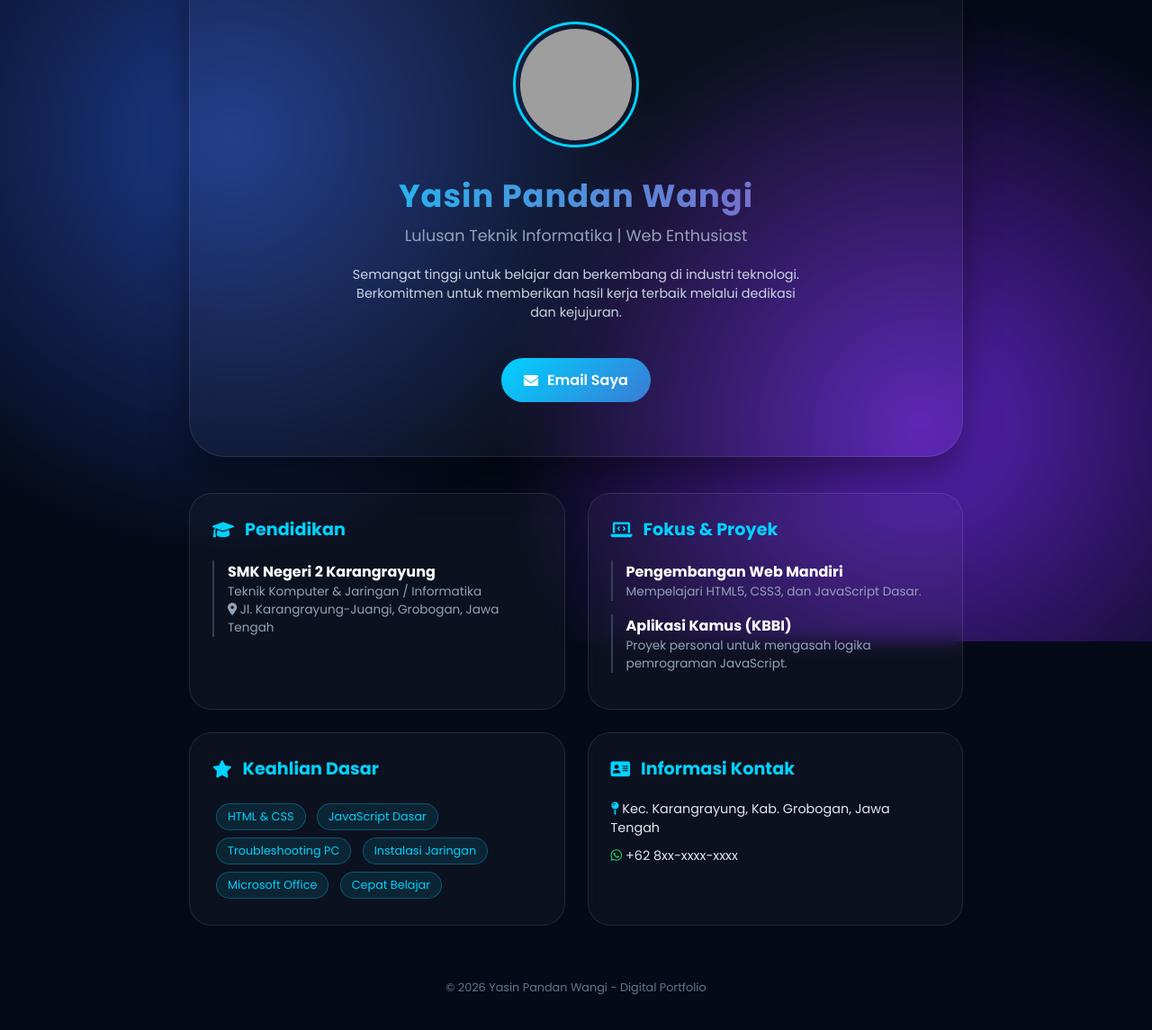
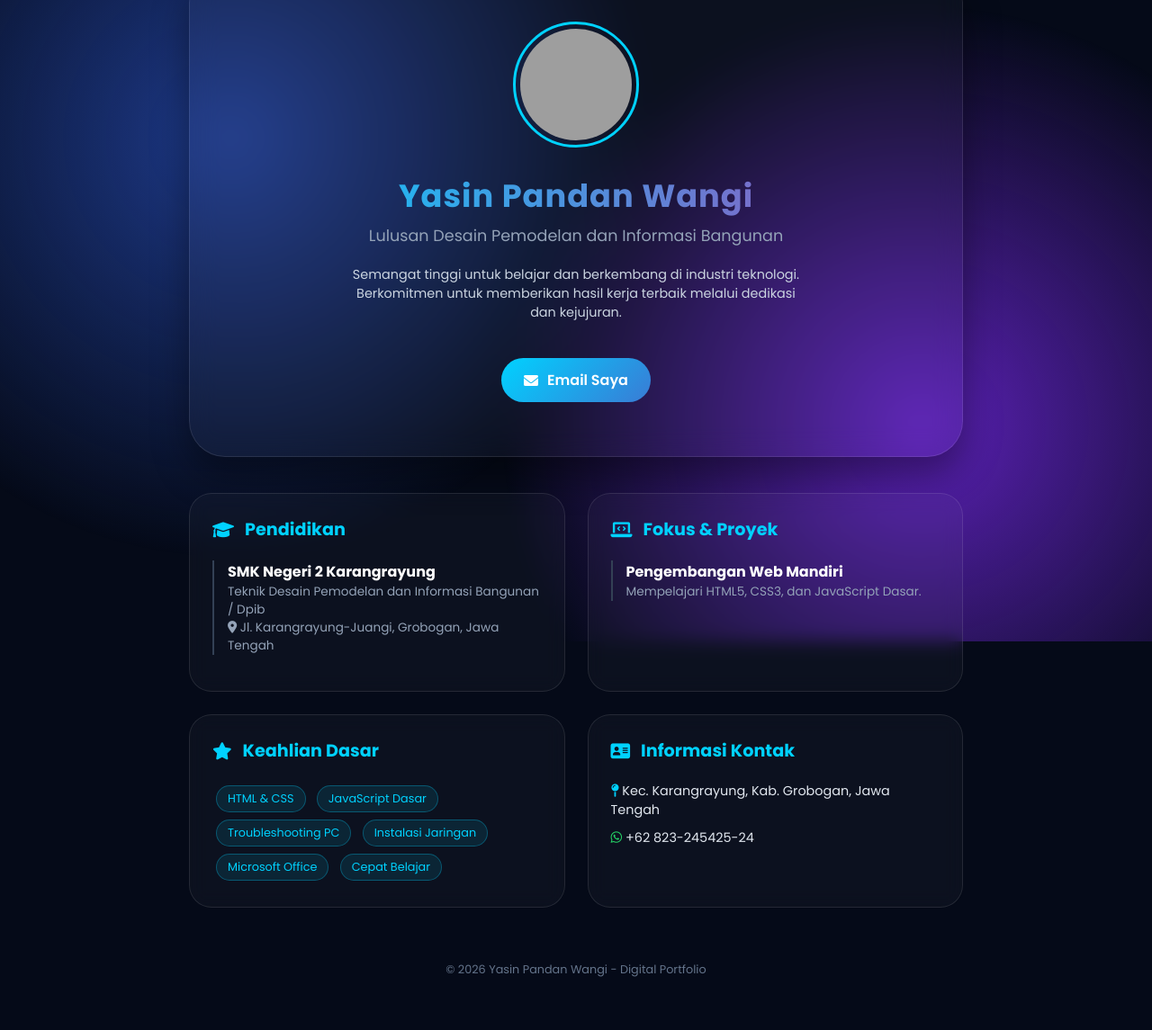
Before and after one commit to EdW1nProject/tesai, a website: page public/index.html in a window 1280 px wide. Shown: the part 87-1232 px from the top of the page at 90% size. Drawn offline with nearby package versions, Linux system fonts and the light colour scheme; grey boxes are pictures that could not be loaded.

Commit message:
Update index.html

```diff
--- a/public/index.html
+++ b/public/index.html
@@ -122,12 +122,12 @@
         <header data-aos="fade-down">
             <img src="https://api.dicebear.com/7.x/avataaars/svg?seed=Yasin" alt="Yasin" class="profile-img">
             <h1>Yasin Pandan Wangi</h1>
-            <div class="role">Lulusan Teknik Informatika | Web Enthusiast</div>
+            <div class="role">Lulusan Desain Pemodelan dan Informasi Bangunan</div>
             <p style="font-size: 0.9rem; max-width: 500px; margin: 0 auto 20px; color: #cbd5e1;">
                 Semangat tinggi untuk belajar dan berkembang di industri teknologi. Berkomitmen untuk memberikan hasil kerja terbaik melalui dedikasi dan kejujuran.
             </p>
             <div class="contact-links">
-                <a href="mailto:yasin@email.com" class="btn-action"><i class="fas fa-envelope"></i> Email Saya</a>
+                <a href="pmcpandan@gmail.com" class="btn-action"><i class="fas fa-envelope"></i> Email Saya</a>
             </div>
         </header>
 
@@ -136,7 +136,7 @@
                 <h3><i class="fas fa-graduation-cap"></i> Pendidikan</h3>
                 <div class="info-item">
                     <h4>SMK Negeri 2 Karangrayung</h4>
-                    <p>Teknik Komputer & Jaringan / Informatika</p>
+                    <p>Teknik Desain Pemodelan dan Informasi Bangunan / Dpib</p>
                     <p><i class="fas fa-map-marker-alt"></i> Jl. Karangrayung-Juangi, Grobogan, Jawa Tengah</p>
                 </div>
             </div>
@@ -146,10 +146,6 @@
                 <div class="info-item">
                     <h4>Pengembangan Web Mandiri</h4>
                     <p>Mempelajari HTML5, CSS3, dan JavaScript Dasar.</p>
-                </div>
-                <div class="info-item">
-                    <h4>Aplikasi Kamus (KBBI)</h4>
-                    <p>Proyek personal untuk mengasah logika pemrograman JavaScript.</p>
                 </div>
             </div>
 
@@ -173,7 +169,7 @@
                 </p>
                 <p style="font-size: 0.9rem; margin-bottom: 10px;">
                     <i class="fab fa-whatsapp" style="color: #25d366;"></i>
-                    +62 8xx-xxxx-xxxx
+                    +62 823-245425-24
                 </p>
             </div>
         </div>
```
